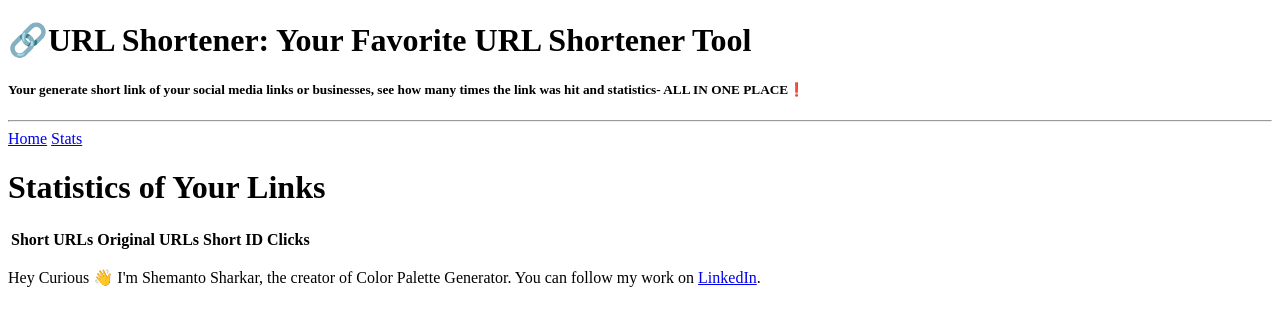
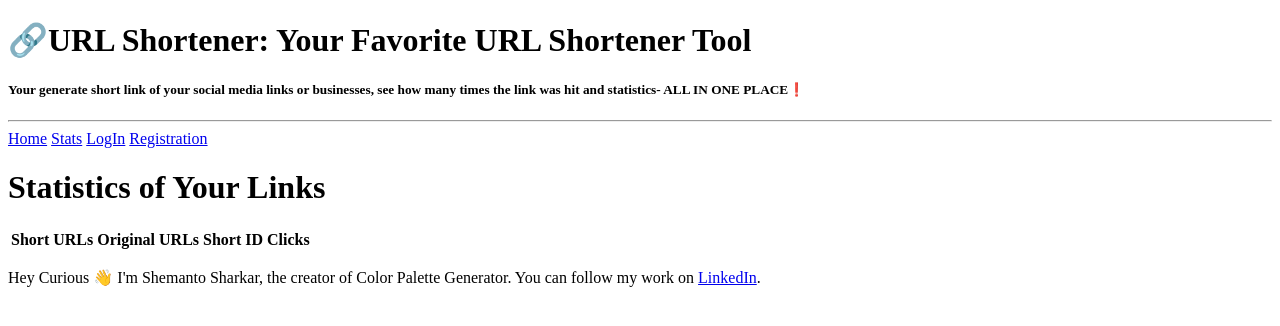
Before and after one commit to shemanto27/Flask-URL_Shortener_and_Management_App, a Flask app: page /stats in a window 1280 px wide. Shown: the top 326 px of the page. Run offline with Flask 3, Linux system fonts and the light colour scheme; data that the repository does not hold is empty.

Commit message:
reg and login page working

```diff
--- a/app.py
+++ b/app.py
@@ -74,7 +74,7 @@ def registration():
 
         #checking user already exist or not
         if collection_users.find_one({'Email' : user_mail}):
-            flash('User already exists!', 'Try to LogIn')
+            flash('User already exists!', 'Try to Login')
         else:
             collection_users.insert_one({
                 'Email' : user_mail,
@@ -85,12 +85,19 @@ def registration():
             return redirect(url_for('login'))
     return render_template('registration.html')
 
-
-
-
-
-
-
+#LogIn Page
+@app.route('/login', methods=['GET' ,'POST'])
+def login():
+    if request.method == 'POST':
+        user_mail = request.form['user_email']
+        password = request.form['password']
+        if collection_users.find_one({'Email' : user_mail, 'Password' : password}):
+            flash('Login Successful!')
+            return redirect(url_for('home'))
+        else:
+            flash('Incorrect Credential')
+            return redirect(url_for('login'))
+    return render_template('login.html')
 
 
 
--- a/templates/base.html
+++ b/templates/base.html
@@ -14,6 +14,8 @@
         <hr>
         <a href="{{url_for('home') }}">Home</a>
         <a href="{{ url_for('stats') }}">Stats</a>
+        <a href="{{url_for('login') }}">LogIn</a>
+        <a href="{{ url_for('registration') }}">Registration</a>
     </header>
 
     {% block content %}
```
Also changed, not shown: templates/login.html (+20 -0 lines), templates/registration.html (+9 -8 lines).
